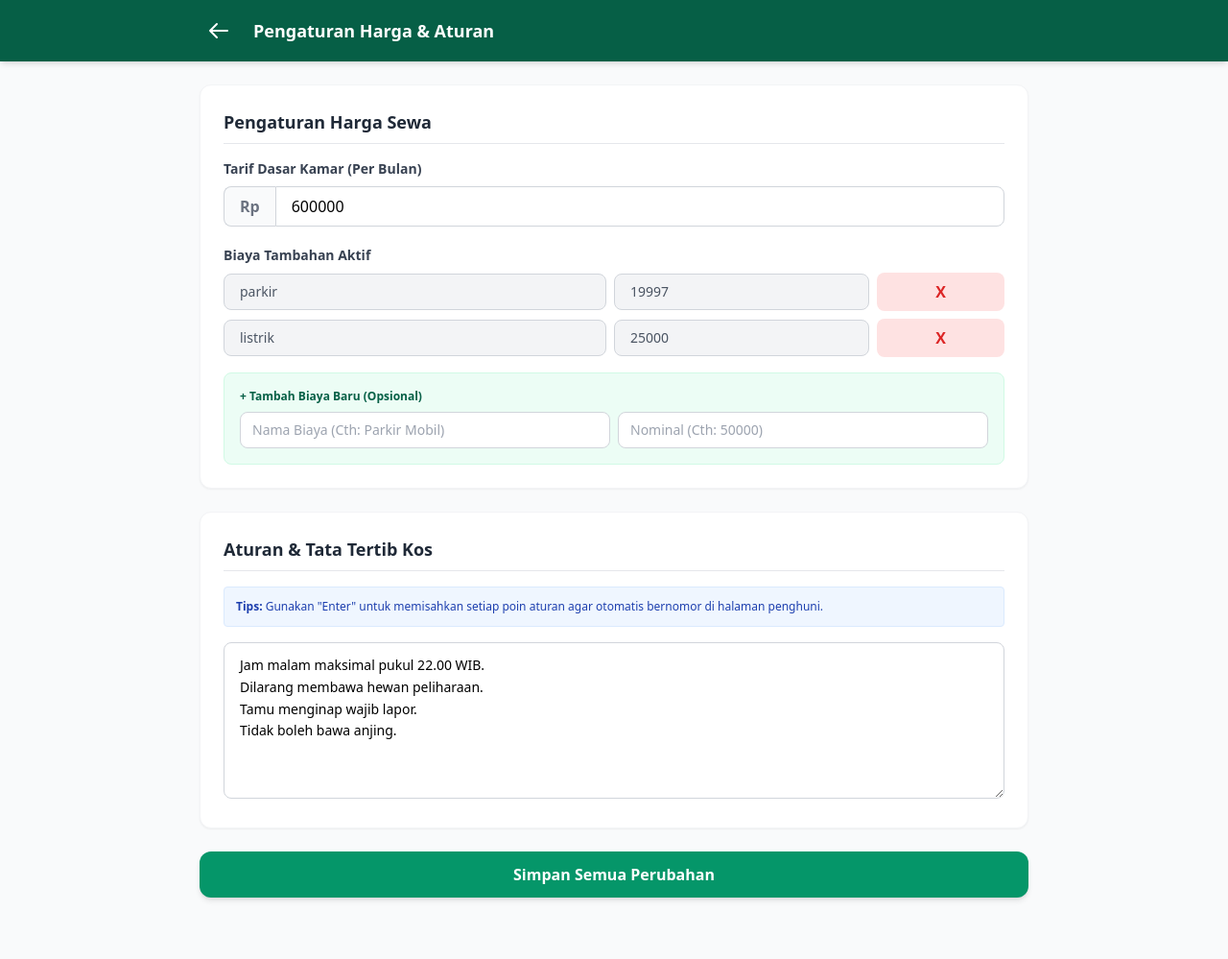
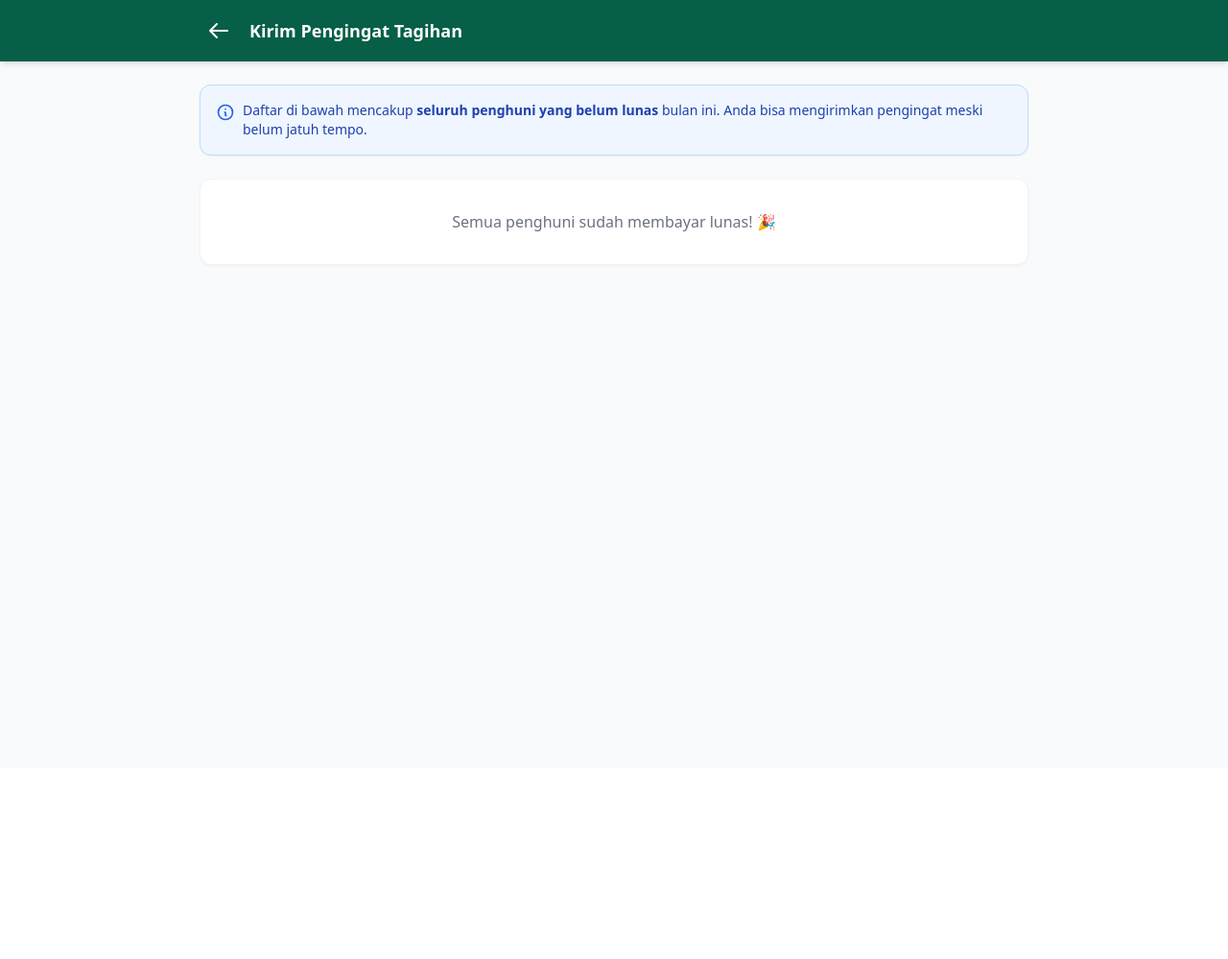
Before and after one commit to tasyakurmaulana/SISTEM-OPERASIONAL-KOSKITA, a PHP site: page /pemilik/pengingat_pembayaran.php in a window 1280 px wide. Shown: the whole page at 96% size. After the commit the page ends 277 px from the top, so only its background shows below. Run offline with PHP 8.4, Linux system fonts and the light colour scheme; a user stored in the database is signed in; data comes from the database, SQL or seed files in the repository; data that the repository does not hold is empty; some libraries are stand-ins or nearby versions.

Commit message:
Update pengingat_pembayaran.php

```diff
--- a/pemilik/pengingat_pembayaran.php
+++ b/pemilik/pengingat_pembayaran.php
@@ -3,130 +3,109 @@ session_start();
 require '../koneksi.php';
 
 if (!isset($_SESSION['id_user']) || $_SESSION['role'] !== 'pemilik') {
-    header("Location: ../login.php");
-    exit;
+    header("Location: ../login.php"); exit;
 }
 
 $pesan_sukses = "";
 
-if (isset($_GET['hapus'])) {
-    $id_hapus = (int)$_GET['hapus'];
-    if ($id_hapus !== 1) {
-        $conn->query("DELETE FROM pengaturan_harga WHERE id_pengaturan = $id_hapus");
-        $pesan_sukses = "Biaya tambahan berhasil dihapus!";
-    }
+if ($_SERVER['REQUEST_METHOD'] === 'POST' && isset($_POST['kirim'])) {
+    $id_tagihan = (int)$_POST['id_tagihan'];
+    $pesan = $conn->real_escape_string($_POST['pesan']);
+
+    $update = $conn->query("UPDATE tagihan SET pesan_pengingat = '$pesan', jumlah_diingatkan = jumlah_diingatkan + 1 WHERE id_tagihan = '$id_tagihan'");
+    if($update) { $pesan_sukses = "Pengingat terkirim ke dashboard penghuni!"; }
 }
 
-if ($_SERVER['REQUEST_METHOD'] === 'POST' && isset($_POST['simpan_semua'])) {
+$bulan_ini = [1=>'Januari', 2=>'Februari', 3=>'Maret', 4=>'April', 5=>'Mei', 6=>'Juni', 7=>'Juli', 8=>'Agustus', 9=>'September', 10=>'Oktober', 11=>'November', 12=>'Desember'][date('n')];
+$tahun_ini = date('Y');
 
-    $tarif_dasar = (float)$_POST['tarif_dasar'];
-    $conn->query("UPDATE pengaturan_harga SET nominal = $tarif_dasar WHERE id_pengaturan = 1");
+$query_tunggakan = $conn->query("
+    SELECT t.id_tagihan, t.total_tagihan, t.jatuh_tempo, t.pesan_pengingat, t.jumlah_diingatkan, p.nomor_kamar, p.nama_lengkap
+    FROM tagihan t
+    JOIN penghuni p ON t.id_penghuni = p.id_penghuni
+    WHERE t.status = 'Belum Lunas' AND t.bulan = '$bulan_ini' AND t.tahun = '$tahun_ini'
+    ORDER BY p.nomor_kamar ASC
+");
 
-    if (!empty($_POST['nama_biaya_baru']) && !empty($_POST['nominal_biaya_baru'])) {
-        $nama_baru = $conn->real_escape_string($_POST['nama_biaya_baru']);
-        $nominal_baru = (float)$_POST['nominal_biaya_baru'];
-        $conn->query("INSERT INTO pengaturan_harga (nama_biaya, nominal) VALUES ('$nama_baru', $nominal_baru)");
-    }
-
-    $aturan_baru = $_POST['aturan_kos'];
-    $stmt = $conn->prepare("UPDATE pengaturan_aturan SET aturan_kos = ? WHERE id = 1");
-    $stmt->bind_param("s", $aturan_baru);
-    $stmt->execute();
-
-    $pesan_sukses = "Semua pengaturan berhasil diperbarui ke database!";
+function formatRupiah($angka){
+    return "Rp " . number_format($angka, 0, ',', '.');
 }
-
-$query_dasar = $conn->query("SELECT nominal FROM pengaturan_harga WHERE id_pengaturan = 1");
-$tarif_dasar = ($query_dasar->num_rows > 0) ? $query_dasar->fetch_assoc()['nominal'] : 0;
-
-$query_tambahan = $conn->query("SELECT * FROM pengaturan_harga WHERE id_pengaturan > 1");
-$biaya_tambahan = [];
-while ($row = $query_tambahan->fetch_assoc()) {
-    $biaya_tambahan[] = $row;
-}
-
-$query_aturan = $conn->query("SELECT aturan_kos FROM pengaturan_aturan WHERE id = 1");
-$aturan_kos = ($query_aturan->num_rows > 0) ? $query_aturan->fetch_assoc()['aturan_kos'] : "";
 ?>
 
 <!DOCTYPE html>
 <html lang="id">
 <head>
     <meta charset="UTF-8">
-    <meta name="viewport" content="width=device-width, initial-scale=1.0">
-    <title>Pengaturan Harga & Aturan - KosKita</title>
+    <meta name="viewport" content="width=device-width, initial-scale=1.0, maximum-scale=1.0, user-scalable=no">
+    <title>Pengingat Pembayaran - KosKita</title>
     <script src="https://cdn.tailwindcss.com"></script>
 </head>
-<body class="bg-gray-50 font-sans antialiased pb-10">
+<body class="bg-gray-50 font-sans pb-20 sm:pb-10">
 
     <nav class="bg-emerald-800 text-white shadow-md sticky top-0 z-50">
         <div class="max-w-4xl mx-auto px-4 py-3 flex items-center">
-            <a href="dashboard_pemilik.php" class="mr-4 hover:bg-emerald-700 p-2 rounded-full transition">
+            <a href="dashboard_pemilik.php" class="mr-3 hover:bg-emerald-700 p-2 rounded-full transition">
                 <svg class="w-6 h-6" fill="none" stroke="currentColor" viewBox="0 0 24 24"><path stroke-linecap="round" stroke-linejoin="round" stroke-width="2" d="M10 19l-7-7m0 0l7-7m-7 7h18"></path></svg>
             </a>
-            <div class="font-bold text-lg">Pengaturan Harga & Aturan</div>
+            <div class="font-bold text-base sm:text-lg truncate">Kirim Pengingat Tagihan</div>
         </div>
     </nav>
 
     <div class="max-w-4xl mx-auto px-4 py-6">
 
         <?php if($pesan_sukses): ?>
-        <div class="bg-green-100 border-l-4 border-green-500 text-green-700 p-4 mb-6 rounded shadow-sm font-semibold">
-            <?php echo $pesan_sukses; ?>
-        </div>
+            <div class="bg-green-100 border-l-4 border-green-500 text-green-700 p-3 sm:p-4 mb-4 sm:mb-6 rounded shadow-sm text-sm font-semibold">
+                <?php echo $pesan_sukses; ?>
+            </div>
         <?php endif; ?>
 
-        <form method="POST" action="">
+        <div class="bg-blue-50 border border-blue-200 text-blue-800 p-3 sm:p-4 mb-6 rounded-xl text-xs sm:text-sm flex items-start shadow-sm">
+            <svg class="w-5 h-5 mr-2 mt-0.5 text-blue-600 flex-shrink-0" fill="none" stroke="currentColor" viewBox="0 0 24 24"><path stroke-linecap="round" stroke-linejoin="round" stroke-width="2" d="M13 16h-1v-4h-1m1-4h.01M21 12a9 9 0 11-18 0 9 9 0 0118 0z"></path></svg>
+            <p>Daftar di bawah mencakup <b>seluruh penghuni yang belum lunas</b> bulan ini. Anda bisa mengirimkan pengingat meski belum jatuh tempo.</p>
+        </div>
 
-            <div class="bg-white rounded-xl shadow-sm border border-gray-100 p-6 mb-6">
-                <h3 class="text-lg font-bold text-gray-800 border-b pb-2 mb-4">Pengaturan Harga Sewa</h3>
+        <div class="bg-white rounded-xl shadow-sm border border-gray-100 overflow-hidden">
+            <ul class="divide-y divide-gray-100">
+                <?php if($query_tunggakan && $query_tunggakan->num_rows > 0): ?>
+                    <?php while($t = $query_tunggakan->fetch_assoc()): ?>
+                    <li class="p-4 sm:p-5 hover:bg-gray-50">
 
-                <div class="mb-5">
-                    <label class="block text-sm font-semibold text-gray-700 mb-2">Tarif Dasar Kamar (Per Bulan)</label>
-                    <div class="flex">
-                        <span class="inline-flex items-center px-4 rounded-l-lg border border-r-0 border-gray-300 bg-gray-50 text-gray-500 font-bold">Rp</span>
-                        <input type="number" name="tarif_dasar" value="<?php echo floatval($tarif_dasar); ?>" class="flex-1 border border-gray-300 rounded-r-lg px-4 py-2 focus:ring-2 focus:ring-emerald-500 focus:outline-none" required>
-                    </div>
-                </div>
+                        <div class="flex flex-col sm:flex-row justify-between items-start mb-3 gap-2">
+                            <div>
+                                <span class="font-bold text-gray-800 text-base sm:text-lg block">Kamar <?php echo htmlspecialchars($t['nomor_kamar']); ?></span>
+                                <span class="text-gray-600 text-sm"><?php echo htmlspecialchars($t['nama_lengkap']); ?></span>
+                                <p class="text-xs font-bold mt-1 <?php echo (strtotime($t['jatuh_tempo']) < time()) ? 'text-red-500' : 'text-gray-400'; ?>">
+                                    Jatuh Tempo: <?php echo date('d M Y', strtotime($t['jatuh_tempo'])); ?>
+                                    <?php if(strtotime($t['jatuh_tempo']) < time()) echo " (Terlambat!)"; ?>
+                                </p>
+                            </div>
 
-                <div class="mb-4">
-                    <label class="block text-sm font-semibold text-gray-700 mb-2">Biaya Tambahan Aktif</label>
-                    <?php if (empty($biaya_tambahan)): ?>
-                        <p class="text-sm text-gray-400 italic mb-2">Belum ada biaya tambahan.</p>
-                    <?php else: ?>
-                        <?php foreach($biaya_tambahan as $biaya): ?>
-                        <div class="flex gap-2 mb-2 items-center">
-                            <input type="text" value="<?php echo htmlspecialchars($biaya['nama_biaya']); ?>" class="w-1/2 border border-gray-300 rounded-lg px-4 py-2 text-sm bg-gray-100 text-gray-600 font-medium" readonly>
-                            <input type="number" value="<?php echo floatval($biaya['nominal']); ?>" class="w-1/3 border border-gray-300 rounded-lg px-4 py-2 text-sm bg-gray-100 text-gray-600 font-medium" readonly>
-                            <a href="?hapus=<?php echo $biaya['id_pengaturan']; ?>" onclick="return confirm('Yakin ingin menghapus biaya <?php echo $biaya['nama_biaya']; ?>?')" class="w-1/6 text-center bg-red-100 text-red-600 rounded-lg py-2 font-bold hover:bg-red-200 transition">X</a>
+                            <div class="sm:text-right mt-1 sm:mt-0 bg-gray-50 sm:bg-transparent p-2 sm:p-0 rounded-lg w-full sm:w-auto border sm:border-none border-gray-100">
+                                <span class="font-black text-gray-800 text-lg sm:text-xl block"><?php echo formatRupiah($t['total_tagihan']); ?></span>
+                                <p class="text-[10px] uppercase tracking-tighter font-bold mt-1 <?php echo ($t['jumlah_diingatkan'] > 0) ? 'text-orange-500' : 'text-gray-400'; ?>">
+                                    <?php echo ($t['jumlah_diingatkan'] > 0) ? "Diingatkan ".$t['jumlah_diingatkan']."x" : "Belum Diingatkan"; ?>
+                                </p>
+                            </div>
                         </div>
-                        <?php endforeach; ?>
-                    <?php endif; ?>
-                </div>
 
-                <div class="mt-4 p-4 bg-emerald-50 border border-emerald-100 rounded-lg">
-                    <label class="block text-xs font-bold text-emerald-800 mb-2">+ Tambah Biaya Baru (Opsional)</label>
-                    <div class="flex gap-2">
-                        <input type="text" name="nama_biaya_baru" placeholder="Nama Biaya (Cth: Parkir Mobil)" class="w-1/2 border border-gray-300 rounded-lg px-3 py-2 text-sm focus:ring-emerald-500 focus:outline-none">
-                        <input type="number" name="nominal_biaya_baru" placeholder="Nominal (Cth: 50000)" class="w-1/2 border border-gray-300 rounded-lg px-3 py-2 text-sm focus:ring-emerald-500 focus:outline-none">
-                    </div>
-                </div>
-            </div>
+                        <form method="POST" class="flex flex-col mt-2">
+                            <input type="hidden" name="id_tagihan" value="<?php echo $t['id_tagihan']; ?>">
+                            <div class="flex flex-col sm:flex-row gap-2">
+                                <input type="text" name="pesan" class="flex-1 border border-gray-300 rounded-lg px-3 py-2.5 text-sm focus:ring-2 focus:ring-emerald-500 w-full"
+                                       value="<?php echo htmlspecialchars($t['pesan_pengingat'] ?? 'Halo, jangan lupa tagihan kos bulan ini ya. Terima kasih!'); ?>">
+                                <button type="submit" name="kirim" class="bg-emerald-600 hover:bg-emerald-700 text-white font-bold py-2.5 px-4 rounded-lg text-sm transition shadow-sm w-full sm:w-auto whitespace-nowrap">
+                                    Kirim Notif
+                                </button>
+                            </div>
+                        </form>
 
-            <div class="bg-white rounded-xl shadow-sm border border-gray-100 p-6 mb-6">
-                <h3 class="text-lg font-bold text-gray-800 border-b pb-2 mb-4">Aturan & Tata Tertib Kos</h3>
-                <div class="bg-blue-50 text-blue-800 text-xs p-3 rounded mb-4 border border-blue-100">
-                    <b>Tips:</b> Gunakan "Enter" untuk memisahkan setiap poin aturan agar otomatis bernomor di halaman penghuni.
-                </div>
-
-                <textarea name="aturan_kos" rows="6" class="w-full border border-gray-300 rounded-lg px-4 py-3 focus:ring-2 focus:ring-emerald-500 focus:outline-none text-sm leading-relaxed" required><?php echo htmlspecialchars($aturan_kos); ?></textarea>
-            </div>
-
-            <button type="submit" name="simpan_semua" class="w-full bg-emerald-600 hover:bg-emerald-700 text-white font-bold py-3 px-4 rounded-xl shadow-md transition">
-                Simpan Semua Perubahan
-            </button>
-        </form>
-
+                    </li>
+                    <?php endwhile; ?>
+                <?php else: ?>
+                    <li class="p-8 text-center text-gray-500 font-medium">Semua penghuni sudah membayar lunas! 🎉</li>
+                <?php endif; ?>
+            </ul>
+        </div>
     </div>
 </body>
 </html>
```
